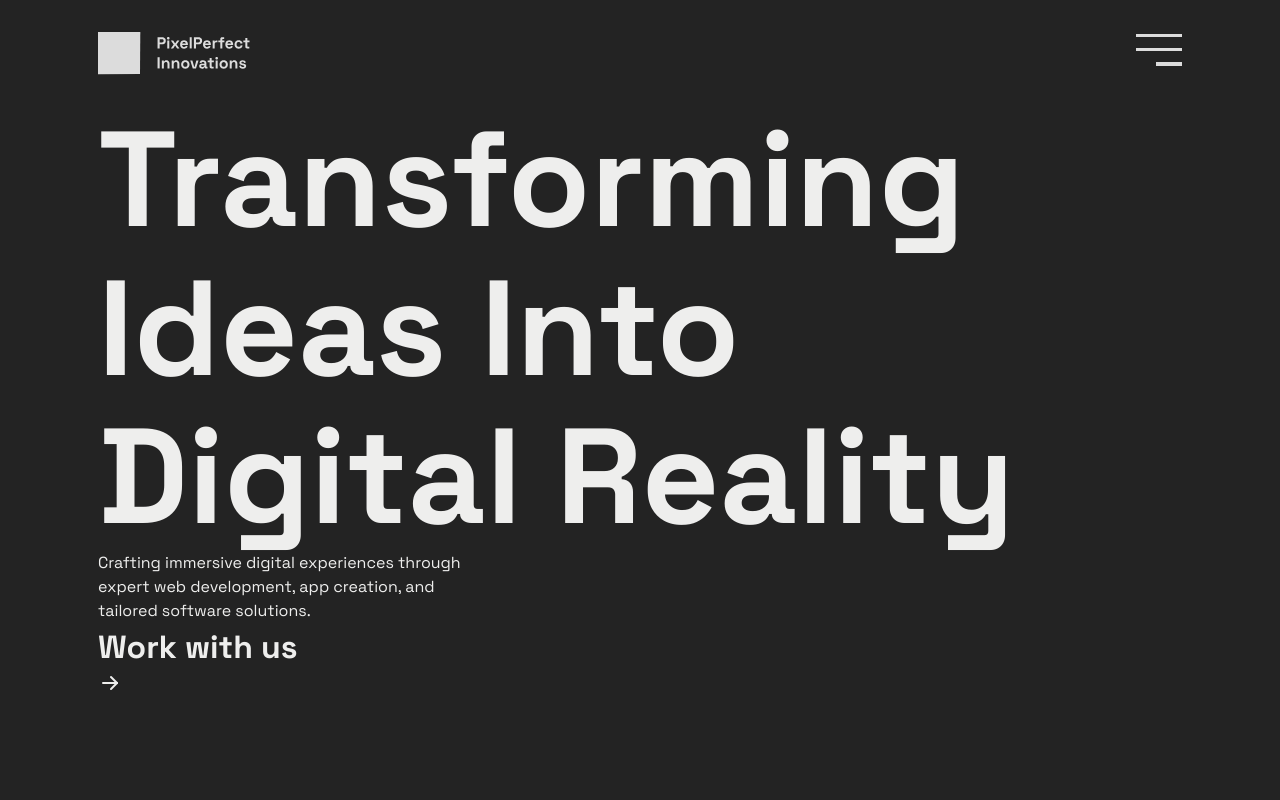
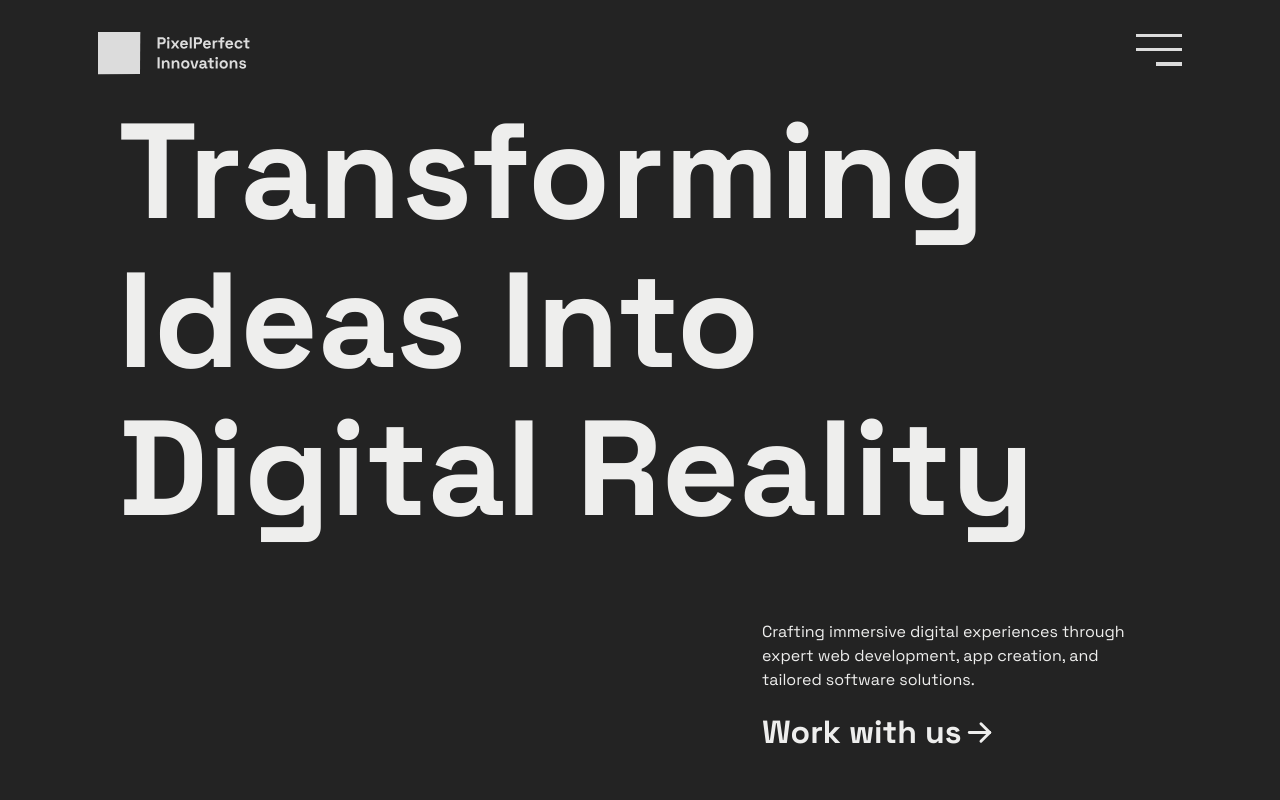
Before and after one commit to stenbumling/pixelperfect-innovations, a React (Vite) app: page / in a window 1280 px wide. Shown: the top 800 px of the page. Built offline with nearby package versions, Linux system fonts and the light colour scheme.

Commit message:
add link and mediaqueries

```diff
--- a/src/assets/Home/Hero/HeroSection.tsx
+++ b/src/assets/Home/Hero/HeroSection.tsx
@@ -1,42 +1,100 @@
 import { IconArrowRight } from "@tabler/icons-react";
-import styled from "styled-components";
+import styled, { css } from "styled-components";
 
-export default function HeroSection() {
+function HeroSection() {
   return (
     <Background>
       <div className="grid-container">
         <div className="grid">
-          <Hero>
-            <h1>Transforming Ideas Into Digital Reality</h1>
-            <Text>
-              Crafting immersive digital experiences through expert web
-              development, app creation, and tailored software solutions.
-            </Text>
-            <h4>Work with us</h4>
-            <IconArrowRight />
-          </Hero>
+          <HeroLayout>
+            <TitleContainer>
+              <Title>Transforming Ideas Into Digital Reality</Title>
+            </TitleContainer>
+            <TextContainer>
+              <Text>
+                <p>
+                  Crafting immersive digital experiences through expert web
+                  development, app creation, and tailored software solutions.
+                </p>
+                <Work>
+                  <Link href="#">
+                    <h4>Work with us</h4>
+                    <IconArrowRight size={35} />
+                  </Link>
+                </Work>
+              </Text>
+            </TextContainer>
+          </HeroLayout>
         </div>
       </div>
     </Background>
   );
 }
 
-const Background = styled.div`
-  background-color: var(--color-dark);
+export default HeroSection;
+
+const sharedStyles = css`
   color: var(--color-light);
 `;
 
-const Hero = styled.div`
+const Background = styled.div`
+  background-color: var(--color-dark);
+`;
+
+const HeroLayout = styled.div`
   height: 100vh;
   display: flex;
   flex-direction: column;
-  justify-content: center;
   background-color: var(--color-dark);
-  color: var(--color-light);
+  padding: 20px;
 `;
 
-const Text = styled.p`
-  margin: 0;
-  /* font-size: var(--font-size-m); */
-  max-width: 400px;
+const TitleContainer = styled.div`
+  display: flex;
+  justify-content: center;
+  align-items: center;
+  flex: 1;
 `;
+
+const Title = styled.h1`
+  ${sharedStyles}
+  font-size: var(--font-size-xl);
+
+  @media (min-width: 630px) {
+    font-size: var(--font-size-xxl);
+  }
+`;
+
+const TextContainer = styled.div`
+  display: flex;
+  flex-direction: column;
+  align-items: flex-start;
+  margin-bottom: 4rem;
+
+  @media (min-width: 790px) {
+    align-items: flex-end;
+  }
+`;
+
+const Text = styled.div`
+  ${sharedStyles}
+  max-width: 25rem;
+`;
+
+const Work = styled.div`
+  margin-top: 1rem;
+  display: flex;
+  align-items: center;
+`;
+
+const Link = styled.a`
+  ${sharedStyles}
+  display: flex;
+  align-items: center;
+  text-decoration: none;
+  margin-right: 0.5rem;
+
+  &:hover {
+    ${sharedStyles}
+  }
+`;
```
